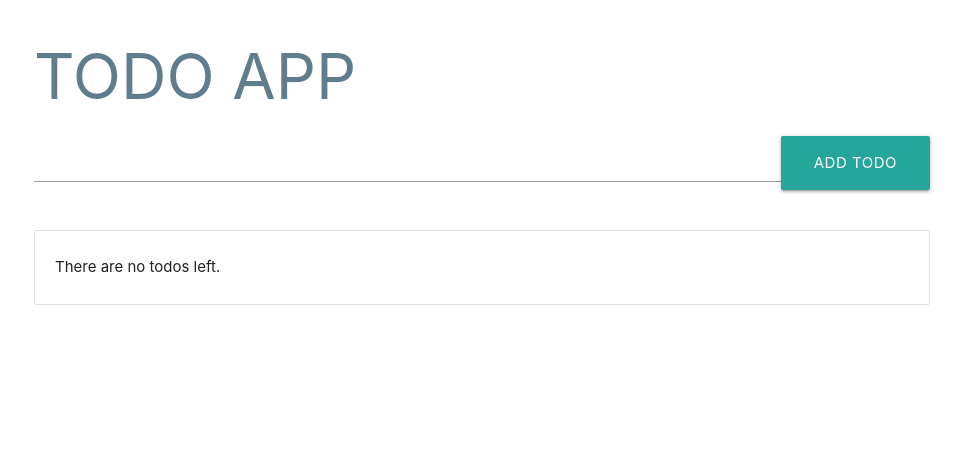
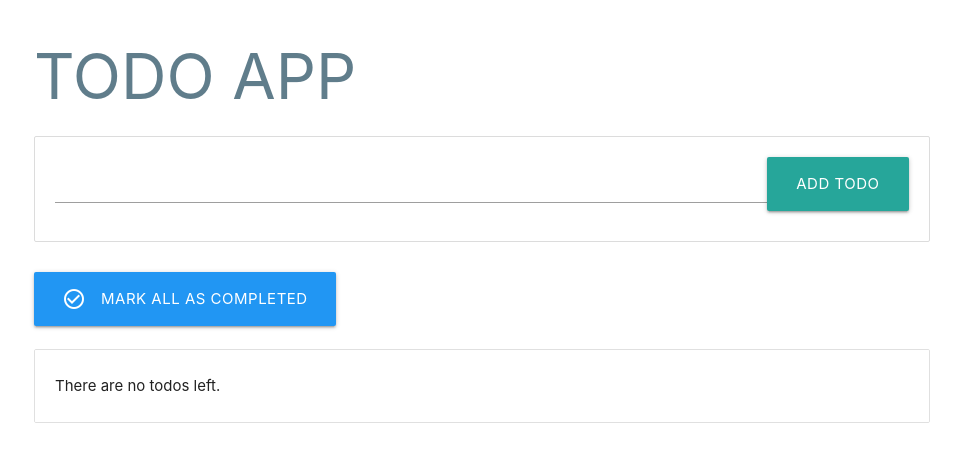
Before and after one commit to minhajulalamcse/React-Todo-App, a React (Create React App) app: page / in a window 1280 px wide. Shown: the top 462 px of the page, without its empty margins (158-1121 px from the left). Built offline with nearby package versions, Linux system fonts and the light colour scheme.

Commit message:
Mark all as completed todos - functionality added

```diff
--- a/src/AddTodo.js
+++ b/src/AddTodo.js
@@ -22,7 +22,7 @@ class AddTodo extends Component {
   };
   render() {
     return (
-      <div className="row">
+      <div className="row card z-depth-0">
         <form className="col s12" onSubmit={this.handleSubmit}>
           <div className="row">
             <input
--- a/src/App.css
+++ b/src/App.css
@@ -40,3 +40,8 @@
 .pointer {
   cursor: pointer;
 }
+
+.card {
+  padding: 20px 20px 10px 20px;
+  border: 1px solid gainsboro;
+}
--- a/src/App.js
+++ b/src/App.js
@@ -10,6 +10,7 @@ class App extends React.Component {
     todos: [],
   };
   handleComplete = (id) => {
+    console.log(id);
     const todos = this.state.todos.filter((todo) => {
       if (todo.id === id) {
         todo.completed = !todo.completed;
@@ -37,6 +38,17 @@ class App extends React.Component {
       todos,
     });
   };
+  markAllAsCompleted = () => {
+    const todos = this.state.todos.map((todo) => {
+      if (!todo.completed) {
+        todo.completed = true;
+      }
+      return todo;
+    });
+    this.setState({
+      todos,
+    });
+  };
   render() {
     let showCompletedTodosComponent = false;
     this.state.todos.map((todo) => {
@@ -50,6 +62,7 @@ class App extends React.Component {
           todos={this.state.todos}
           handleComplete={this.handleComplete}
           handleDelete={this.handleDelete}
+          markAllAsCompleted={this.markAllAsCompleted}
         />
 
         {showCompletedTodosComponent ? (
--- a/src/Todos.js
+++ b/src/Todos.js
@@ -1,6 +1,6 @@
 import React from "react";
 
-const Todos = ({ todos, handleComplete, handleDelete }) => {
+const Todos = ({ todos, handleComplete, handleDelete, markAllAsCompleted }) => {
   const notCompletedTodoList = todos.filter((todo) => {
     if (todo.completed === false) {
       return todo;
@@ -36,7 +36,17 @@ const Todos = ({ todos, handleComplete, handleDelete }) => {
     </div>
   );
 
-  return <div className="collection">{todoList}</div>;
+  return (
+    <div>
+      <p onClick={() => markAllAsCompleted()} className="btn blue btn-large">
+        <i className="material-icons left white-text pointer">
+          check_circle_outline
+        </i>
+        Mark all as completed
+      </p>
+      <div className="collection">{todoList}</div>
+    </div>
+  );
 };
 
 export default Todos;
```
